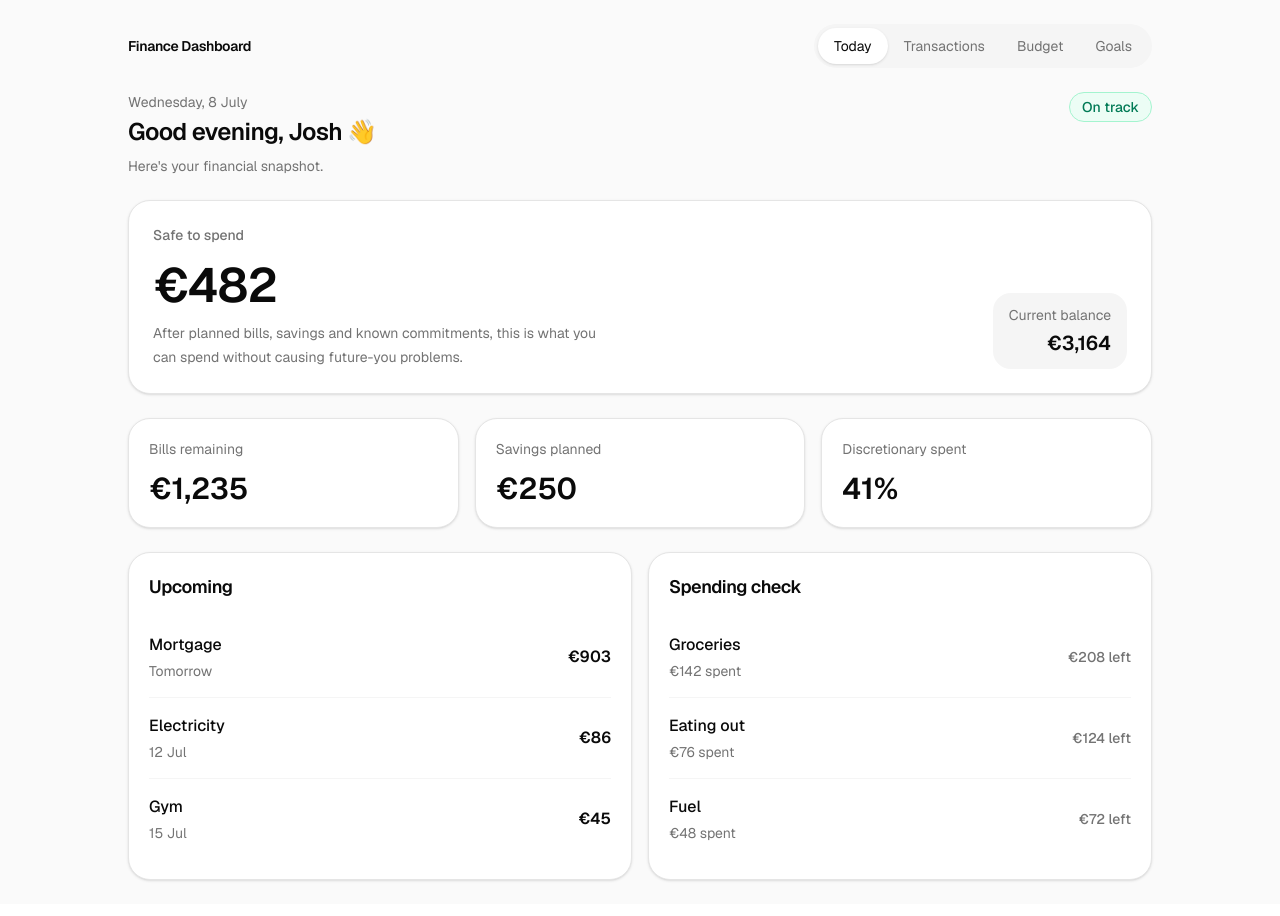
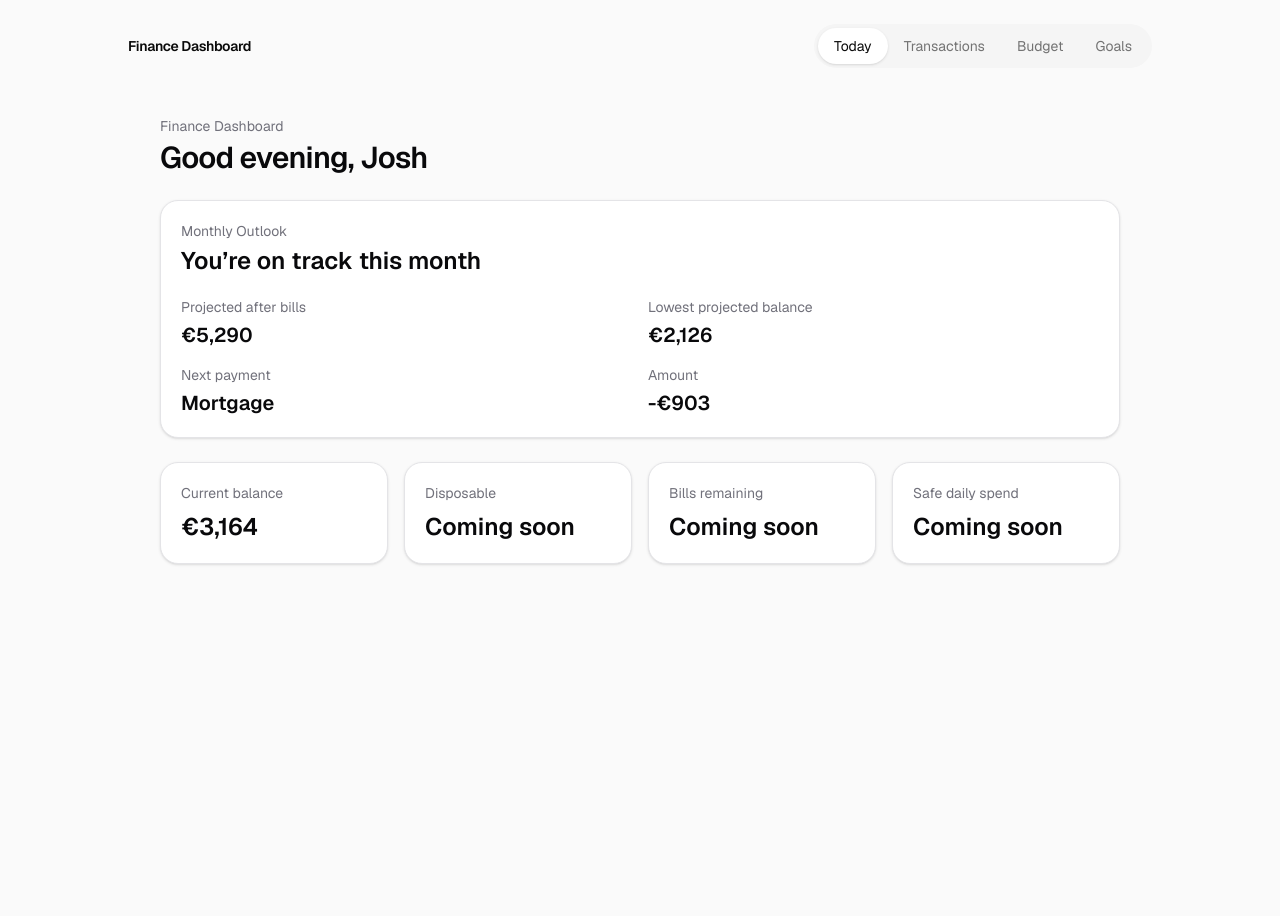
Before and after one commit to Sangreal8/finance-dashboard, a Next.js app: page / in a window 1280 px wide. Built offline with nearby package versions, Linux system fonts and the light colour scheme.

Commit message:
Work on finance engine

```diff
--- a/app/page.tsx
+++ b/app/page.tsx
@@ -1,20 +1,42 @@
-import Header from "@/components/dashboard/Header";
-import SpendingCheck from "@/components/dashboard/SpendingCheck";
-import StatsGrid from "@/components/dashboard/StatsGrid";
-import SummaryCard from "@/components/dashboard/SummaryCard";
-import UpcomingPayments from "@/components/dashboard/UpcomingPayments";
+import { MonthlyOutlookCard } from "@/components/MonthlyOutlookCard";
 
-export default function Home() {
+export default function DashboardPage() {
+  const currentBalance = 3164;
+
   return (
-    <>
-      <Header />
-      <SummaryCard safeToSpend="€482" currentBalance="€3,164" />
-      <StatsGrid />
+    <main className="min-h-screen bg-zinc-50 px-4 py-6 text-zinc-950 sm:px-6 lg:px-8">
+      <div className="mx-auto max-w-6xl space-y-6">
+        <header>
+          <p className="text-sm text-zinc-500">Finance Dashboard</p>
+          <h1 className="mt-1 text-3xl font-semibold tracking-tight">
+            Good evening, Josh
+          </h1>
+        </header>
 
-      <section className="grid gap-4 lg:grid-cols-2">
-        <UpcomingPayments />
-        <SpendingCheck />
-      </section>
-    </>
+        <MonthlyOutlookCard currentBalance={currentBalance} />
+
+        <section className="grid gap-4 sm:grid-cols-2 lg:grid-cols-4">
+          <div className="rounded-2xl border border-zinc-200 bg-white p-5 shadow-sm">
+            <p className="text-sm text-zinc-500">Current balance</p>
+            <p className="mt-2 text-2xl font-semibold">€3,164</p>
+          </div>
+
+          <div className="rounded-2xl border border-zinc-200 bg-white p-5 shadow-sm">
+            <p className="text-sm text-zinc-500">Disposable</p>
+            <p className="mt-2 text-2xl font-semibold">Coming soon</p>
+          </div>
+
+          <div className="rounded-2xl border border-zinc-200 bg-white p-5 shadow-sm">
+            <p className="text-sm text-zinc-500">Bills remaining</p>
+            <p className="mt-2 text-2xl font-semibold">Coming soon</p>
+          </div>
+
+          <div className="rounded-2xl border border-zinc-200 bg-white p-5 shadow-sm">
+            <p className="text-sm text-zinc-500">Safe daily spend</p>
+            <p className="mt-2 text-2xl font-semibold">Coming soon</p>
+          </div>
+        </section>
+      </div>
+    </main>
   );
 }
--- /dev/null
+++ b/components/MonthlyOutlookCard.tsx
@@ -0,0 +1,62 @@
+import { getCashFlowPlan } from "@/lib/cashflow";
+
+interface MonthlyOutlookCardProps {
+  currentBalance: number;
+}
+
+function formatCurrency(amount: number) {
+  return new Intl.NumberFormat("en-IE", {
+    style: "currency",
+    currency: "EUR",
+    maximumFractionDigits: 0,
+  }).format(amount);
+}
+
+export function MonthlyOutlookCard({
+  currentBalance,
+}: MonthlyOutlookCardProps) {
+  const plan = getCashFlowPlan(currentBalance);
+
+  return (
+    <section className="rounded-2xl border border-zinc-200 bg-white p-5 shadow-sm">
+      <div className="mb-5">
+        <p className="text-sm text-zinc-500">Monthly Outlook</p>
+        <h2 className="mt-1 text-2xl font-semibold text-zinc-950">
+          {plan.remainingAfterMandatory >= 0
+            ? "You’re on track this month"
+            : "This month needs attention"}
+        </h2>
+      </div>
+
+      <div className="grid gap-4 sm:grid-cols-2">
+        <div>
+          <p className="text-sm text-zinc-500">Projected after bills</p>
+          <p className="mt-1 text-xl font-semibold text-zinc-950">
+            {formatCurrency(plan.remainingAfterMandatory)}
+          </p>
+        </div>
+
+        <div>
+          <p className="text-sm text-zinc-500">Lowest projected balance</p>
+          <p className="mt-1 text-xl font-semibold text-zinc-950">
+            {formatCurrency(plan.lowestBalance)}
+          </p>
+        </div>
+
+        <div>
+          <p className="text-sm text-zinc-500">Next payment</p>
+          <p className="mt-1 text-xl font-semibold text-zinc-950">
+            {plan.nextEvent?.name ?? "None"}
+          </p>
+        </div>
+
+        <div>
+          <p className="text-sm text-zinc-500">Amount</p>
+          <p className="mt-1 text-xl font-semibold text-zinc-950">
+            {plan.nextEvent ? formatCurrency(plan.nextEvent.amount) : "—"}
+          </p>
+        </div>
+      </div>
+    </section>
+  );
+}
--- /dev/null
+++ b/data/cashFlowEvents.ts
@@ -0,0 +1,40 @@
+import { CashFlowEvent } from "@/lib/cashflow/types";
+
+export const cashFlowEvents: CashFlowEvent[] = [
+  {
+    id: "mortgage-july",
+    date: "2026-07-11",
+    name: "Mortgage",
+    amount: -903,
+    category: "Housing",
+    mandatory: true,
+    fixed: true,
+  },
+  {
+    id: "electricity-july",
+    date: "2026-07-15",
+    name: "Electricity",
+    amount: -95,
+    category: "Utilities",
+    mandatory: true,
+    fixed: false,
+  },
+  {
+    id: "internet-july",
+    date: "2026-07-18",
+    name: "Internet",
+    amount: -40,
+    category: "Utilities",
+    mandatory: true,
+    fixed: true,
+  },
+  {
+    id: "salary-july",
+    date: "2026-07-23",
+    name: "Salary",
+    amount: 3164,
+    category: "Income",
+    mandatory: true,
+    fixed: true,
+  },
+];
--- /dev/null
+++ b/lib/cashflow/index.ts
@@ -0,0 +1,21 @@
+import { cashFlowEvents } from "@/data/cashFlowEvents";
+import {
+  buildCashFlowProjection,
+  getLowestProjectedBalance,
+  getNextCashFlowEvent,
+  getRemainingAfterMandatoryEvents,
+} from "./planner";
+
+export function getCashFlowPlan(currentBalance: number) {
+  const projection = buildCashFlowProjection(currentBalance, cashFlowEvents);
+
+  return {
+    projection,
+    nextEvent: getNextCashFlowEvent(projection),
+    lowestBalance: getLowestProjectedBalance(currentBalance, projection),
+    remainingAfterMandatory: getRemainingAfterMandatoryEvents(
+      currentBalance,
+      cashFlowEvents
+    ),
+  };
+}
--- /dev/null
+++ b/lib/cashflow/planner.ts
@@ -0,0 +1,51 @@
+import type { CashFlowEvent, CashFlowProjection } from "./types";
+
+export function buildCashFlowProjection(
+  currentBalance: number,
+  events: CashFlowEvent[]
+): CashFlowProjection[] {
+  let runningBalance = currentBalance;
+
+  return [...events]
+    .sort((a, b) => a.date.localeCompare(b.date))
+    .map((event) => {
+      runningBalance += event.amount;
+
+      return {
+        date: event.date,
+        name: event.name,
+        amount: event.amount,
+        balanceAfter: runningBalance,
+        category: event.category,
+        mandatory: event.mandatory,
+        fixed: event.fixed,
+      };
+    });
+}
+
+export function getLowestProjectedBalance(
+  currentBalance: number,
+  projection: CashFlowProjection[]
+): number {
+  if (projection.length === 0) return currentBalance;
+
+  return Math.min(
+    currentBalance,
+    ...projection.map((item) => item.balanceAfter)
+  );
+}
+
+export function getNextCashFlowEvent(
+  projection: CashFlowProjection[]
+): CashFlowProjection | null {
+  return projection[0] ?? null;
+}
+
+export function getRemainingAfterMandatoryEvents(
+  currentBalance: number,
+  events: CashFlowEvent[]
+): number {
+  return events
+    .filter((event) => event.mandatory)
+    .reduce((balance, event) => balance + event.amount, currentBalance);
+}
--- /dev/null
+++ b/lib/cashflow/types.ts
@@ -0,0 +1,32 @@
+export type CashFlowCategory =
+  | "Income"
+  | "Housing"
+  | "Utilities"
+  | "Debt"
+  | "Food"
+  | "Transport"
+  | "Legal"
+  | "Childcare"
+  | "Savings"
+  | "Lifestyle"
+  | "Other";
+
+export interface CashFlowEvent {
+  id: string;
+  date: string; // YYYY-MM-DD
+  name: string;
+  amount: number; // positive = income, negative = expense
+  category: CashFlowCategory;
+  mandatory: boolean;
+  fixed: boolean;
+}
+
+export interface CashFlowProjection {
+  date: string;
+  name: string;
+  amount: number;
+  balanceAfter: number;
+  category: CashFlowCategory;
+  mandatory: boolean;
+  fixed: boolean;
+}
```
